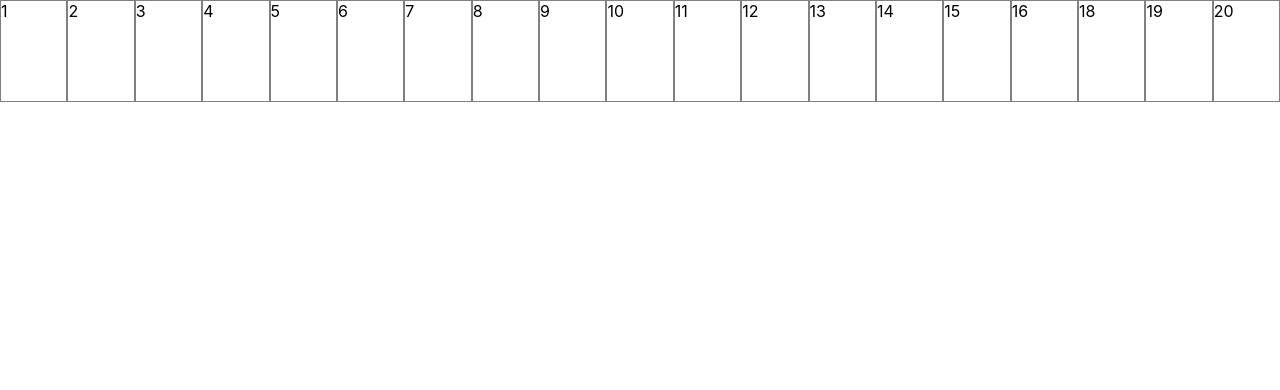
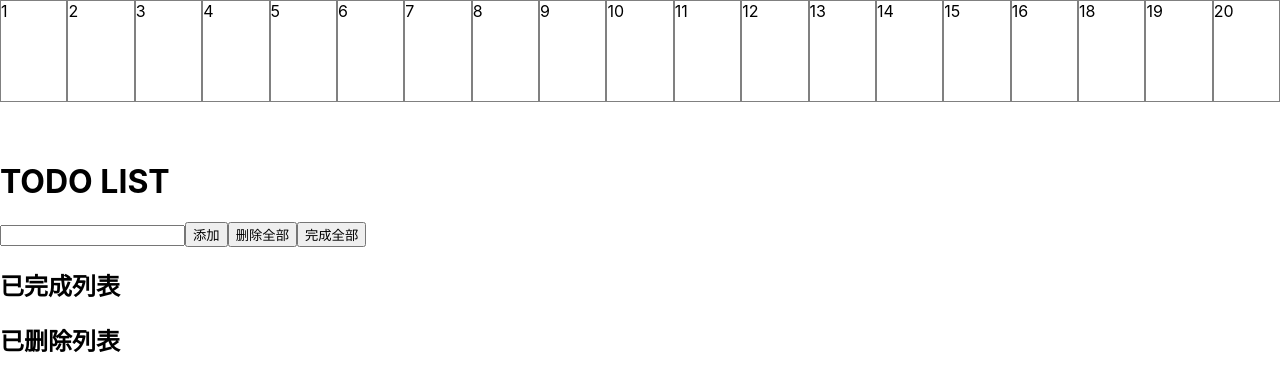
Before and after one commit to sherotree/react-practice, a React (Create React App) app in the folder demo06/: page / in a window 1280 px wide. Both pictures are taken after a click on the element "14". Shown: the top 390 px of the page. Built offline with nearby package versions, Linux system fonts and the light colour scheme.

Commit message:
component14

```diff
--- a/demo06/src/App.js
+++ b/demo06/src/App.js
@@ -13,6 +13,7 @@ import { Step10 } from './components/Step10'
 import { Step11 } from './components/Step11'
 import { Step12 } from './components/Step12'
 import { Step13 } from './components/Step13'
+import { Step14 } from './components/Step14'
 
 function App() {
   const list = [
@@ -78,6 +79,7 @@ function App() {
       {selectedIndex === 11 && <Step11 />}
       {selectedIndex === 12 && <Step12 />}
       {selectedIndex === 13 && <Step13 />}
+      {selectedIndex === 14 && <Step14 />}
     </div>
   )
 }
--- /dev/null
+++ b/demo06/src/components/Step14.js
@@ -0,0 +1,84 @@
+import React, { useState } from 'react'
+
+export function Step14() {
+  const [list, setList] = useState([])
+  const [removedList, setRemovedList] = useState([])
+  const [finishedList, setFinishedList] = useState([])
+  const [text, setText] = useState('')
+
+  function handleChange(e) {
+    setText(e.target.value)
+  }
+
+  function handleAdd() {
+    setList([...list, text])
+    setText('')
+  }
+
+  function removedAll() {
+    setRemovedList([...removedList, ...list])
+    setList([])
+  }
+
+  function finishedAll() {
+    setFinishedList([...finishedList, ...list])
+    setList([])
+  }
+
+  function removedItem(index) {
+    const remItem = list[index]
+    list.splice(index, 1)
+    setList([...list])
+    setRemovedList([...removedList, remItem])
+  }
+
+  function finishedItem(index) {
+    const finItem = list[index]
+    list.splice(index, 1)
+    setList([...list])
+    setFinishedList([...finishedList, finItem])
+  }
+
+  return (
+    <div>
+      <h1>TODO LIST</h1>
+      <input value={text} onChange={handleChange} />
+      <button onClick={handleAdd}>添加</button>
+      <button onClick={removedAll}>删除全部</button>
+      <button onClick={finishedAll}>完成全部</button>
+      <ol>
+        {list.map((item, index) => {
+          return (
+            <li key={index + item}>
+              <span>{item}</span>
+              <button onClick={() => removedItem(index)}>删除</button>
+              <button onClick={() => finishedItem(index)}>完成</button>
+            </li>
+          )
+        })}
+      </ol>
+
+      <h2>已完成列表</h2>
+      <ol>
+        {finishedList.map((item, index) => {
+          return (
+            <li key={item + '2'}>
+              <span>{item}</span>
+            </li>
+          )
+        })}
+      </ol>
+
+      <h2>已删除列表</h2>
+      <ol>
+        {removedList.map((item, index) => {
+          return (
+            <li key={item + '3'}>
+              <span>{item}</span>
+            </li>
+          )
+        })}
+      </ol>
+    </div>
+  )
+}
```
